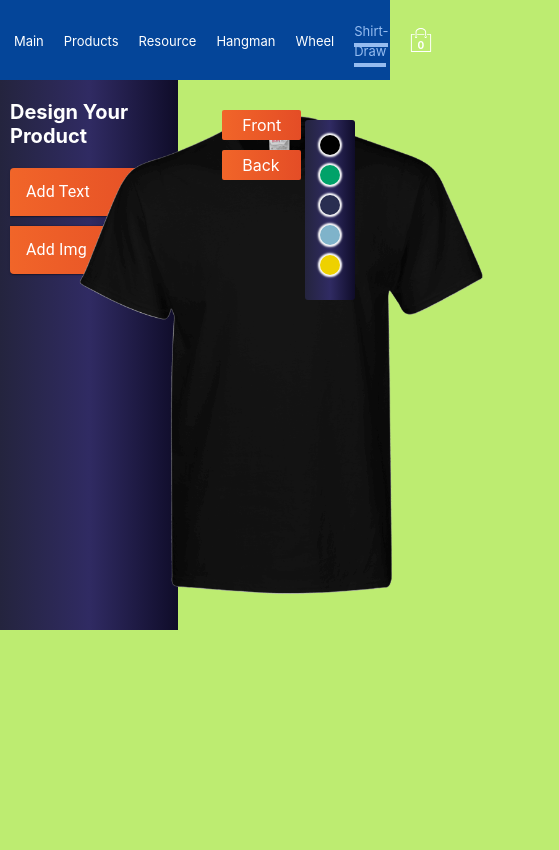
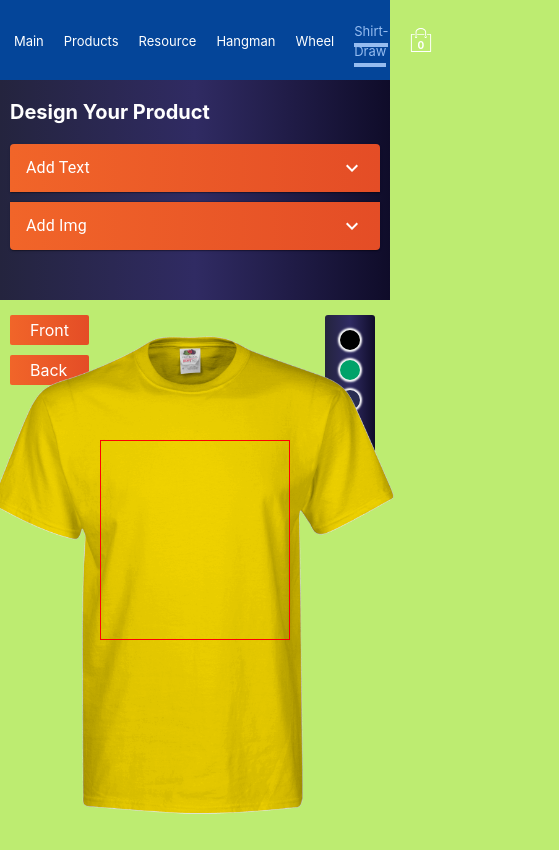
Before and after one commit to TornikeZhizhi/React-sumNew, a React (Create React App) app: page /shirt-draw/1 in a window 390 px wide. Shown: the whole page, 559 px wide, since content can reach past the window. Built offline with nearby package versions, Linux system fonts and the light colour scheme; no server answers; a web font is replaced by a local one.

Commit message:
add font and text

```diff
--- a/package.json
+++ b/package.json
@@ -21,6 +21,7 @@
     "react": "^18.0.0",
     "react-alice-carousel": "^2.6.0",
     "react-dom": "^18.0.0",
+    "react-draggable": "^4.4.5",
     "react-flickity-component": "^3.6.2",
     "react-router-dom": "^5.3.0",
     "react-scripts": "5.0.0",
--- a/src/Components/ShirtDraw/Shirt.js
+++ b/src/Components/ShirtDraw/Shirt.js
@@ -1,4 +1,4 @@
-import React, { useEffect, useState } from 'react';
+import React, { useEffect, useState, useRef } from 'react';
 import classes from "./shirtdraw.module.css";
 import {useParams,Link}  from "react-router-dom";
 import Accordion from '@mui/material/Accordion';
@@ -6,7 +6,7 @@ import AccordionSummary from '@mui/material/AccordionSummary';
 import AccordionDetails from '@mui/material/AccordionDetails';
 import Typography from '@mui/material/Typography';
 import ExpandMoreIcon from '@mui/icons-material/ExpandMore';
-
+import Draggable from "react-draggable";
 import ClothData from './ShirtData.js';
 
 
@@ -15,26 +15,56 @@ const Shirt = () => {
     const [dataCloth,setDataCloth] = useState([])
 
     const [imgIndex, setImgIndex] = useState(0)
-    const [mainImg,setMainImg] = useState("yellow-shirt-front.png")
+    const [mainImg,setMainImg] = useState("yellow-shirt-front.png");
 
-  useEffect(()=>{
+    const [inputText, setInputText] = useState("");
+    const [font, setFont] = useState(16);
+
+    const [position, setPosition] = useState({ x: 0, y: 0 });
+
+    const trackPos = (data) => {
+      setPosition({ x: data.x, y: data.y });
+    };
+
+
+
+
+
+//   useEffect(()=>{
     // alert("s")
     // params.id == "shirt" ?setDataCloth(ClothData[0]) : setDataCloth(ClothData[1])
 
     // console.log(dataCloth,ClothData[1])
 
-    setMainImg(ClothData[0].src[imgIndex].front);
-  },[imgIndex])
+    // setMainImg(ClothData[0].src[imgIndex].front);
+//   },[imgIndex])
+
+
+    const inputHandler = (event)=>{
+        setInputText(event.target.value)
+    }
+
+    const fontHandler = (event)=>{
+        setFont(event.target.value)
+    }
+
 
 
   const changeColorHandler = ((index)=>{
     // alert("ss")
-    // setMainImg(ClothData[0].src[index].front);
+    setMainImg(ClothData[0].src[index].front);
     setImgIndex(index)
     // console.log(mainImg)
 
   })
 
+
+  const frontHandler = (()=> {
+    setMainImg(ClothData[0].src[imgIndex].front);
+  })
+  const backHandler = (()=> {
+    setMainImg(ClothData[0].src[imgIndex].back);
+  })
 
     return (
         <div className={classes.shirt_inner_fluid}>
@@ -50,11 +80,15 @@ const Shirt = () => {
                 >
                 <Typography>Add Text</Typography>
                 </AccordionSummary>
-                <AccordionDetails>
-                <Typography>
-                    Lorem ipsum dolor sit amet, consectetur adipiscing elit. Suspendisse
-                    malesuada lacus ex, sit amet blandit leo lobortis eget.
-                </Typography>
+                <AccordionDetails className={classes.accordion_details}>
+                    <div className={classes.accordion_body}>
+                        <label className={classes.accordion_label} >Text:</label>
+                        <input className={classes.accordion_input} onInput={inputHandler} type="text" name="text"/>
+                    </div>
+                    <div className={classes.accordion_body}>
+                        <label className={classes.accordion_label} >Font Size:</label>
+                        <input className={classes.accordion_input} onInput={fontHandler} type="number" name="text"/>
+                    </div>
                 </AccordionDetails>
             </Accordion>
             <Accordion className={classes.accordion}>
@@ -75,8 +109,8 @@ const Shirt = () => {
             </div>
             <div className={classes.shirt_inner_container}>
                 <div className={classes.front_back}>
-                    <div className='front'>Front</div>
-                    <div className='back'>Back</div>
+                    <div className='front' onClick={frontHandler}>Front</div>
+                    <div className='back' onClick={backHandler}>Back</div>
                 </div>
                 <div className={classes.colors}>
                     {ClothData[0].colors.map((bgColor,index)=>
@@ -85,6 +119,14 @@ const Shirt = () => {
                 </div>
                 <div className={classes.shirt_body}>
                        <img src={require('./imgs/'+mainImg+'')}/>
+                       <div className={classes.dragable_container}>
+                         <Draggable  bounds={{top: -10, left: -10, right: 30, bottom: 180}}
+                                    onDrag={(e, data) => trackPos(data)}
+
+                                >
+                            <span style={{fontSize:font+"px"}}>{inputText}</span>
+                            </Draggable>
+                       </div>
                 </div>
             </div>
 
--- a/src/Components/ShirtDraw/shirtdraw.module.css
+++ b/src/Components/ShirtDraw/shirtdraw.module.css
@@ -135,6 +135,7 @@ padding: 20px 10px 40px 10px;
     display: flex;
     align-items: center;
     justify-content: center;
+    position: relative;
 }
 
 .shirt_body img {
@@ -186,3 +187,77 @@ padding: 20px 10px 40px 10px;
     margin-bottom: 10px;
     box-shadow: 0px 0px 2px 2px #fff;
 }
+.accordion_label {
+    width: 100%;
+    max-width: 100px;
+    display: inline-block;
+}
+.accordion_input {
+    border-radius: 5px;
+    padding: 11px 3px;
+    outline: none;
+    border: 2px solid #eb5a27;
+    color: #000;
+
+}
+.accordion_body {
+    display: flex;
+    align-items: center;
+    justify-content: space-between;
+    margin-bottom: 10px;
+}
+.accordion_details {
+    background: linear-gradient(to right, #24243e, #302b63, #0f0c29);
+}
+
+
+.dragable_container {
+    position: absolute;
+    left: 50%;
+    transform: translateX(-50%);
+    top: 140px;
+    z-index: 10;
+    border: 1px solid red;
+    width: 190px;
+    height: 200px;
+}
+
+.dragable_container span {
+
+    /* border: 1px solid antiquewhite; */
+    cursor: move;
+    user-select: none;
+    /* transition: all .1s; */
+    width: 100%;
+}
+
+@media only screen and (max-width: 992px) {
+    .shirt_inner_fluid {
+
+        flex-direction: column;
+    }
+
+    header {
+        flex-wrap: wrap;
+    }
+
+    .apparel_banner {
+        width: 100%;
+        height: 200px;
+    }
+
+    .accordion_container {
+        width: 100%;
+        max-width: 100%;
+    }
+
+    .front_back {
+        top: 15px;
+         left: 10px;
+    }
+
+    .colors {
+        top: 15px;
+        right: 15px;
+    }
+  }
```
Also changed, not shown: 1 other file (tests, documents, lock files or other folders).
